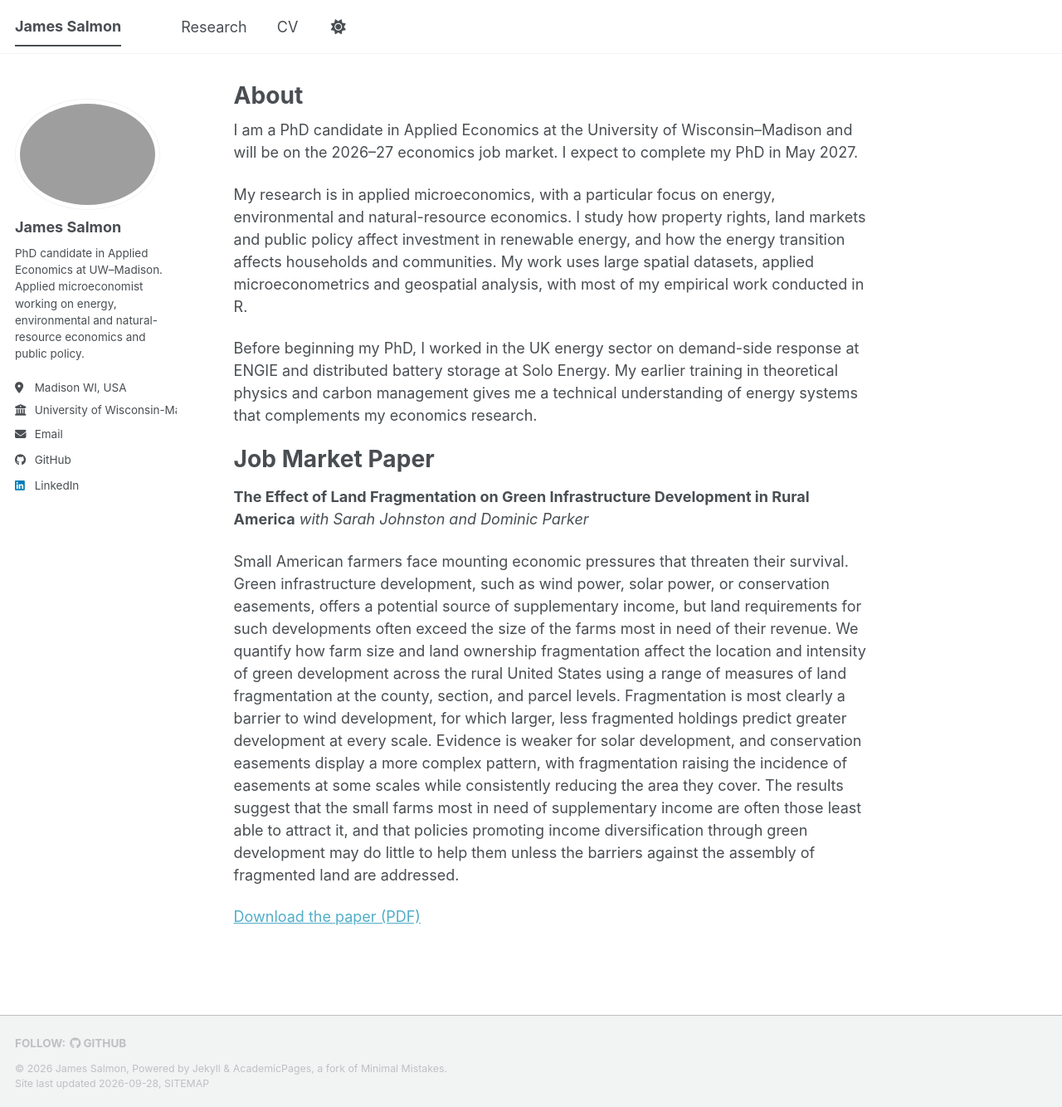
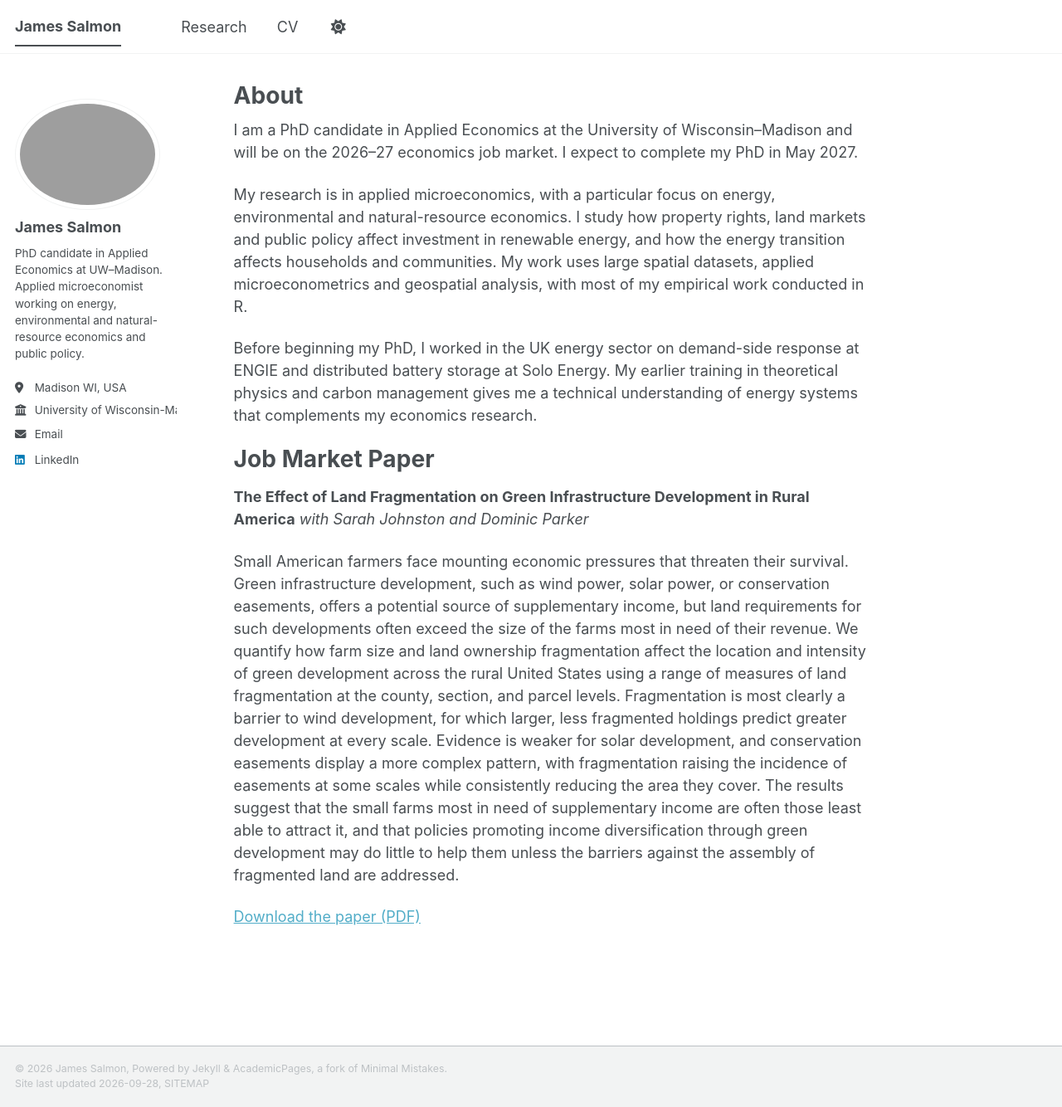
Before and after one commit to James-Salmon/James-Salmon.github.io, a Jekyll site: the page built from _pages/about.md, in a window 1280 px wide and 1334 px high. Shown: the whole window at 83% size. Built offline with Jekyll 4.4.1, drawn with Linux system fonts in a browser that asks for light colours; a style sheet for code colours, icons or effects is not loaded.

Commit message:
Update _config.yml

```diff
--- a/_config.yml
+++ b/_config.yml
@@ -48,7 +48,7 @@ author:
   bitbucket        : # Username - Update with your username on the site
   codepen          : # Username
   dribbble         : # Username
-  github           : "James-Salmon"
+  github           : # "James-Salmon"
   kaggle           : # Username
   stackoverflow    : # User number or user number and name (i.e., use "1" or "1/jeff-atwood")
 
```
